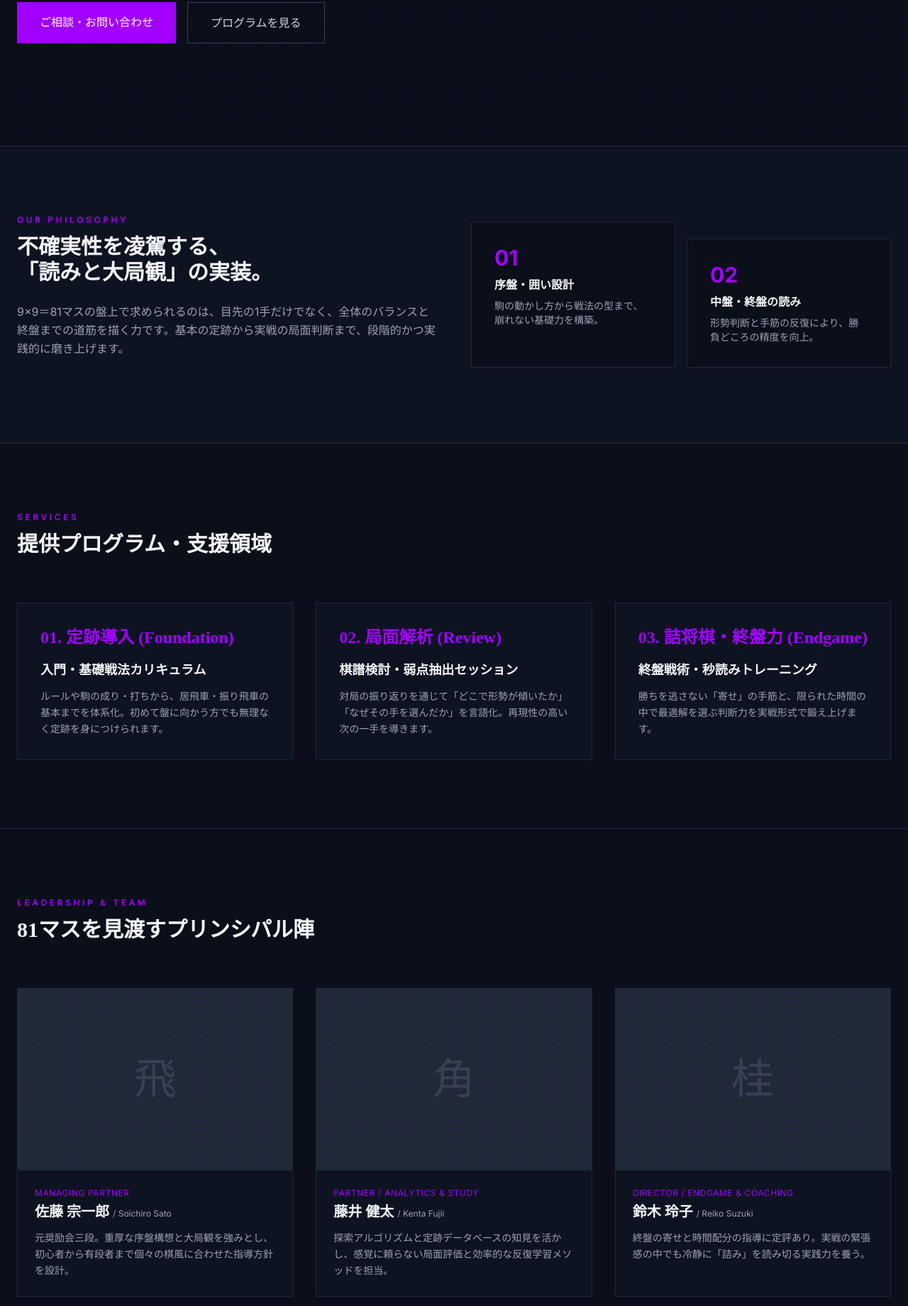
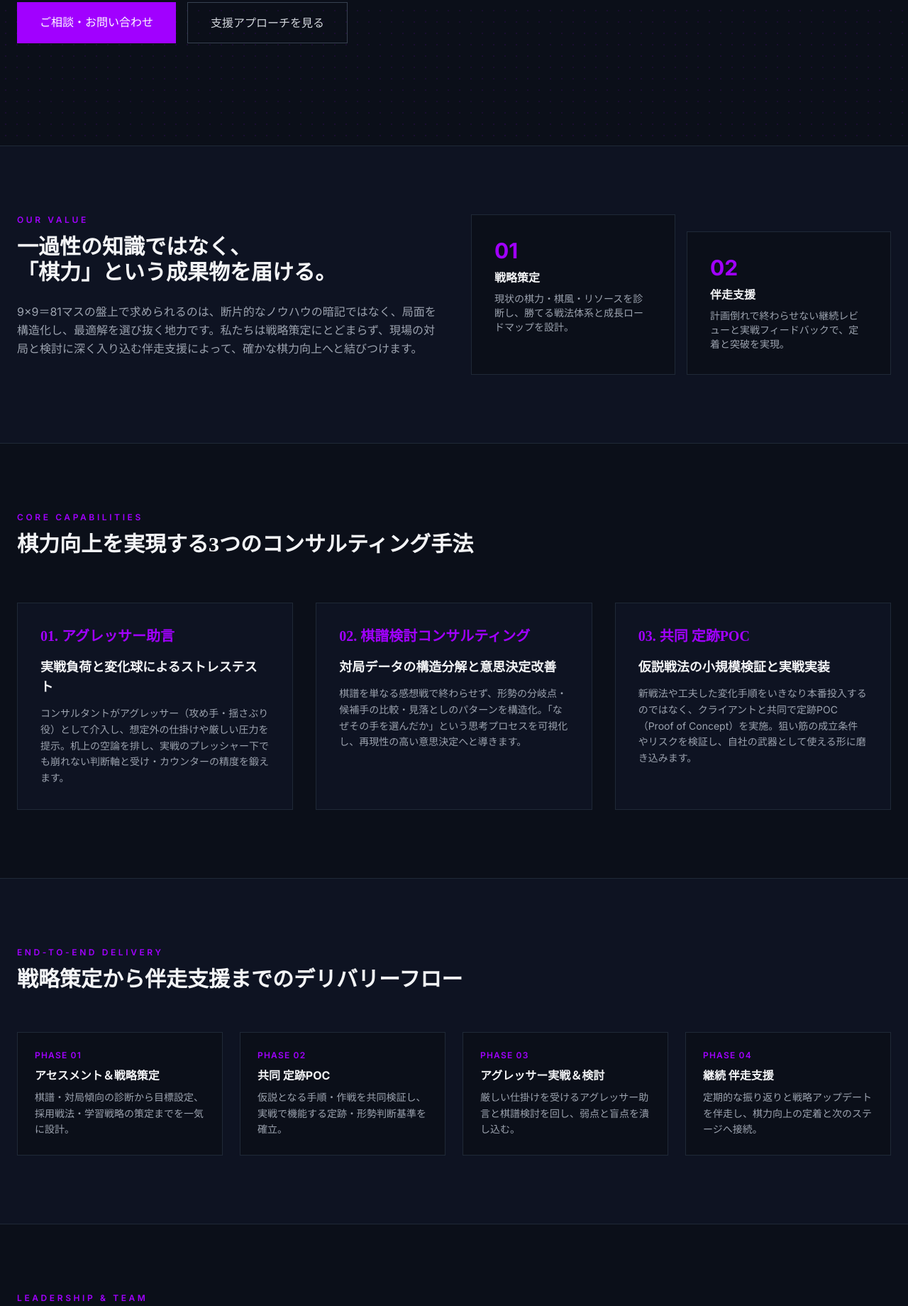
Before and after one commit to inunu1/81-consulting, a plain HTML site: page index.html in a window 1280 px wide. Shown: the part 505-2345 px from the top of the page at 71% size. Drawn offline with nearby package versions, Linux system fonts and the light colour scheme.

Commit message:
お試しで

```diff
--- a/index.html
+++ b/index.html
@@ -3,7 +3,7 @@
 <head>
     <meta charset="UTF-8">
     <meta name="viewport" content="width=device-width, initial-scale=1.0">
-    <title>81 CONSULTING | 盤上の知性と次の一手をデザインする</title>
+    <title>81 CONSULTING | 棋力というバリューを、戦略と伴走でデリバリーする</title>
     <!-- Tailwind CSS -->
     <script src="https://cdn.tailwindcss.com"></script>
     <!-- Google Fonts -->
@@ -35,8 +35,9 @@
                 <span class="font-serif text-xl tracking-wider font-bold">81 CONSULTING</span>
             </a>
             <nav class="hidden md:flex space-x-8 text-sm tracking-wider text-gray-300">
-                <a href="#vision" class="hover:text-accent transition">Vision</a>
-                <a href="#services" class="hover:text-accent transition">Services</a>
+                <a href="#vision" class="hover:text-accent transition">Value</a>
+                <a href="#services" class="hover:text-accent transition">Capabilities</a>
+                <a href="#delivery" class="hover:text-accent transition">Delivery</a>
                 <a href="#members" class="hover:text-accent transition">Team</a>
                 <a href="#contact" class="border border-accent px-5 py-2 text-accent hover:bg-accent hover:text-white transition">お問い合わせ</a>
             </nav>
@@ -47,75 +48,110 @@
     <section class="pt-32 pb-24 md:pt-48 md:pb-36 border-b border-gray-800 relative overflow-hidden">
         <div class="absolute inset-0 opacity-10 bg-[radial-gradient(#a100ff_1px,transparent_1px)] [background-size:16px_16px]"></div>
         <div class="max-w-7xl mx-auto px-6 relative z-10">
-            <span class="text-accent uppercase text-xs tracking-[0.3em] font-semibold mb-4 block">81-Square Strategic Advisory</span>
+            <span class="text-accent uppercase text-xs tracking-[0.3em] font-semibold mb-4 block">81-Square Strategic &amp; Shogi Advisory</span>
             <h1 class="font-serif text-4xl md:text-6xl font-bold tracking-tight mb-8 leading-tight">
-                81マスの大局観を、<br>次の一手の確信に。
+                「棋力」というバリューを、<br>戦略と伴走でデリバリーする。
             </h1>
             <p class="text-gray-400 text-lg md:text-xl max-w-2xl mb-12 font-light leading-relaxed">
-                81 CONSULTINGは、盤上の定跡と実践知を体系化し、思考の深度と意思決定の精度を高めるアドバイザリー＆ラーニング・ファームです（※実際の指導は将棋教室スタイルで行います）。
+                81 CONSULTINGの目的は、クライアントの棋力向上そのものです。戦略策定から伴走支援までを一気通貫で担い、定跡・棋譜・実戦負荷を通じて揺るぎない勝ち筋を実装します。
             </p>
             <div class="flex flex-col sm:flex-row space-y-4 sm:space-y-0 sm:space-x-4">
                 <a href="#contact" class="bg-accent text-white px-8 py-4 font-medium text-center hover:bg-purple-700 transition">ご相談・お問い合わせ</a>
-                <a href="#services" class="border border-gray-700 text-gray-300 px-8 py-4 font-medium text-center hover:border-white hover:text-white transition">プログラムを見る</a>
+                <a href="#services" class="border border-gray-700 text-gray-300 px-8 py-4 font-medium text-center hover:border-white hover:text-white transition">支援アプローチを見る</a>
             </div>
         </div>
     </section>
 
-    <!-- ビジョン・特徴 -->
+    <!-- バリュー定義セクション -->
     <section id="vision" class="py-24 border-b border-gray-800 bg-[#0e1322]">
         <div class="max-w-7xl mx-auto px-6">
             <div class="grid md:grid-cols-2 gap-12 items-center">
                 <div>
-                    <h2 class="text-xs tracking-[0.3em] text-accent uppercase font-semibold mb-3">Our Philosophy</h2>
-                    <h3 class="font-serif text-3xl font-bold mb-6">不確実性を凌駕する、<br>「読みと大局観」の実装。</h3>
+                    <h2 class="text-xs tracking-[0.3em] text-accent uppercase font-semibold mb-3">Our Value</h2>
+                    <h3 class="font-serif text-3xl font-bold mb-6">一過性の知識ではなく、<br>「棋力」という成果物を届ける。</h3>
                     <p class="text-gray-400 leading-relaxed mb-6">
-                        9×9＝81マスの盤上で求められるのは、目先の1手だけでなく、全体のバランスと終盤までの道筋を描く力です。基本の定跡から実戦の局面判断まで、段階的かつ実践的に磨き上げます。
+                        9×9＝81マスの盤上で求められるのは、断片的なノウハウの暗記ではなく、局面を構造化し、最適解を選び抜く地力です。私たちは戦略策定にとどまらず、現場の対局と検討に深く入り込む伴走支援によって、確かな棋力向上へと結びつけます。
                     </p>
                 </div>
                 <div class="grid grid-cols-2 gap-4">
                     <div class="bg-darkBg p-8 border border-gray-800">
                         <span class="text-accent text-3xl font-bold mb-2 block">01</span>
-                        <h4 class="font-bold mb-2">序盤・囲い設計</h4>
-                        <p class="text-sm text-gray-400">駒の動かし方から戦法の型まで、崩れない基礎力を構築。</p>
+                        <h4 class="font-bold mb-2">戦略策定</h4>
+                        <p class="text-sm text-gray-400">現状の棋力・棋風・リソースを診断し、勝てる戦法体系と成長ロードマップを設計。</p>
                     </div>
                     <div class="bg-darkBg p-8 border border-gray-800 mt-6">
                         <span class="text-accent text-3xl font-bold mb-2 block">02</span>
-                        <h4 class="font-bold mb-2">中盤・終盤の読み</h4>
-                        <p class="text-sm text-gray-400">形勢判断と手筋の反復により、勝負どころの精度を向上。</p>
+                        <h4 class="font-bold mb-2">伴走支援</h4>
+                        <p class="text-sm text-gray-400">計画倒れで終わらせない継続レビューと実戦フィードバックで、定着と突破を実現。</p>
                     </div>
                 </div>
             </div>
         </div>
     </section>
 
-    <!-- サービスセクション -->
+    <!-- コア支援手法セクション -->
     <section id="services" class="py-24 border-b border-gray-800">
         <div class="max-w-7xl mx-auto px-6">
             <div class="mb-16">
-                <h2 class="text-xs tracking-[0.3em] text-accent uppercase font-semibold mb-3">Services</h2>
-                <h3 class="font-serif text-3xl font-bold">提供プログラム・支援領域</h3>
+                <h2 class="text-xs tracking-[0.3em] text-accent uppercase font-semibold mb-3">Core Capabilities</h2>
+                <h3 class="font-serif text-3xl font-bold">棋力向上を実現する3つのコンサルティング手法</h3>
             </div>
             <div class="grid md:grid-cols-3 gap-8">
+                <!-- 手法1 -->
                 <div class="bg-[#0e1322] p-8 border border-gray-800 hover:border-accent transition group">
-                    <div class="text-accent mb-4 font-serif text-2xl font-bold">01. 定跡導入 (Foundation)</div>
-                    <h4 class="text-lg font-bold mb-3">入門・基礎戦法カリキュラム</h4>
+                    <div class="text-accent mb-4 font-serif text-xl font-bold">01. アグレッサー助言</div>
+                    <h4 class="text-lg font-bold mb-3">実戦負荷と変化球によるストレステスト</h4>
                     <p class="text-gray-400 text-sm leading-relaxed">
-                        ルールや駒の成り・打ちから、居飛車・振り飛車の基本までを体系化。初めて盤に向かう方でも無理なく定跡を身につけられます。
+                        コンサルタントがアグレッサー（攻め手・揺さぶり役）として介入し、想定外の仕掛けや厳しい圧力を提示。机上の空論を排し、実戦のプレッシャー下でも崩れない判断軸と受け・カウンターの精度を鍛えます。
                     </p>
                 </div>
+                <!-- 手法2 -->
                 <div class="bg-[#0e1322] p-8 border border-gray-800 hover:border-accent transition group">
-                    <div class="text-accent mb-4 font-serif text-2xl font-bold">02. 局面解析 (Review)</div>
-                    <h4 class="text-lg font-bold mb-3">棋譜検討・弱点抽出セッション</h4>
+                    <div class="text-accent mb-4 font-serif text-xl font-bold">02. 棋譜検討コンサルティング</div>
+                    <h4 class="text-lg font-bold mb-3">対局データの構造分解と意思決定改善</h4>
                     <p class="text-gray-400 text-sm leading-relaxed">
-                        対局の振り返りを通じて「どこで形勢が傾いたか」「なぜその手を選んだか」を言語化。再現性の高い次の一手を導きます。
+                        棋譜を単なる感想戦で終わらせず、形勢の分岐点・候補手の比較・見落としのパターンを構造化。「なぜその手を選んだか」という思考プロセスを可視化し、再現性の高い意思決定へと導きます。
                     </p>
                 </div>
+                <!-- 手法3 -->
                 <div class="bg-[#0e1322] p-8 border border-gray-800 hover:border-accent transition group">
-                    <div class="text-accent mb-4 font-serif text-2xl font-bold">03. 詰将棋・終盤力 (Endgame)</div>
-                    <h4 class="text-lg font-bold mb-3">終盤戦術・秒読みトレーニング</h4>
+                    <div class="text-accent mb-4 font-serif text-xl font-bold">03. 共同 定跡POC</div>
+                    <h4 class="text-lg font-bold mb-3">仮説戦法の小規模検証と実戦実装</h4>
                     <p class="text-gray-400 text-sm leading-relaxed">
-                        勝ちを逃さない「寄せ」の手筋と、限られた時間の中で最適解を選ぶ判断力を実戦形式で鍛え上げます。
+                        新戦法や工夫した変化手順をいきなり本番投入するのではなく、クライアントと共同で定跡POC（Proof of Concept）を実施。狙い筋の成立条件やリスクを検証し、自社の武器として使える形に磨き込みます。
                     </p>
+                </div>
+            </div>
+        </div>
+    </section>
+
+    <!-- デリバリーモデルセクション -->
+    <section id="delivery" class="py-24 border-b border-gray-800 bg-[#0e1322]">
+        <div class="max-w-7xl mx-auto px-6">
+            <div class="mb-14">
+                <h2 class="text-xs tracking-[0.3em] text-accent uppercase font-semibold mb-3">End-to-End Delivery</h2>
+                <h3 class="font-serif text-3xl font-bold">戦略策定から伴走支援までのデリバリーフロー</h3>
+            </div>
+            <div class="grid md:grid-cols-4 gap-6">
+                <div class="bg-darkBg p-6 border border-gray-800">
+                    <span class="text-xs text-accent font-semibold tracking-widest block mb-2">PHASE 01</span>
+                    <h4 class="font-bold text-base mb-2">アセスメント＆戦略策定</h4>
+                    <p class="text-sm text-gray-400 leading-relaxed">棋譜・対局傾向の診断から目標設定、採用戦法・学習戦略の策定までを一気に設計。</p>
+                </div>
+                <div class="bg-darkBg p-6 border border-gray-800">
+                    <span class="text-xs text-accent font-semibold tracking-widest block mb-2">PHASE 02</span>
+                    <h4 class="font-bold text-base mb-2">共同 定跡POC</h4>
+                    <p class="text-sm text-gray-400 leading-relaxed">仮説となる手順・作戦を共同検証し、実戦で機能する定跡・形勢判断基準を確立。</p>
+                </div>
+                <div class="bg-darkBg p-6 border border-gray-800">
+                    <span class="text-xs text-accent font-semibold tracking-widest block mb-2">PHASE 03</span>
+                    <h4 class="font-bold text-base mb-2">アグレッサー実戦＆検討</h4>
+                    <p class="text-sm text-gray-400 leading-relaxed">厳しい仕掛けを受けるアグレッサー助言と棋譜検討を回し、弱点と盲点を潰し込む。</p>
+                </div>
+                <div class="bg-darkBg p-6 border border-gray-800">
+                    <span class="text-xs text-accent font-semibold tracking-widest block mb-2">PHASE 04</span>
+                    <h4 class="font-bold text-base mb-2">継続 伴走支援</h4>
+                    <p class="text-sm text-gray-400 leading-relaxed">定期的な振り返りと戦略アップデートを伴走し、棋力向上の定着と次のステージへ接続。</p>
                 </div>
             </div>
         </div>
@@ -125,7 +161,7 @@
     <section id="members" class="py-24 border-b border-gray-800 bg-[#0b0f19]">
         <div class="max-w-7xl mx-auto px-6">
             <div class="mb-16">
-                <h2 class="text-xs tracking-[0.3em] text-accent uppercase font-semibold mb-3">Leadership & Team</h2>
+                <h2 class="text-xs tracking-[0.3em] text-accent uppercase font-semibold mb-3">Leadership &amp; Team</h2>
                 <h3 class="font-serif text-3xl font-bold">81マスを見渡すプリンシパル陣</h3>
             </div>
 
@@ -137,10 +173,10 @@
                         <span class="font-serif text-6xl text-gray-700 group-hover:text-accent transition">飛</span>
                     </div>
                     <div class="p-6">
-                        <span class="text-xs text-accent uppercase tracking-wider block mb-1">Managing Partner</span>
+                        <span class="text-xs text-accent uppercase tracking-wider block mb-1">Managing Partner / Strategy Lead</span>
                         <h4 class="font-serif text-xl font-bold mb-3">佐藤 宗一郎 <span class="text-xs font-sans text-gray-400 font-normal">/ Soichiro Sato</span></h4>
                         <p class="text-gray-400 text-sm leading-relaxed">
-                            元奨励会三段。重厚な序盤構想と大局観を強みとし、初心者から有段者まで個々の棋風に合わせた指導方針を設計。
+                            元奨励会三段。重厚な序盤構想と大局観を強みとし、戦法ロードマップ策定からアグレッサーとしての実戦負荷設計までを統括。
                         </p>
                     </div>
                 </div>
@@ -152,10 +188,10 @@
                         <span class="font-serif text-6xl text-gray-700 group-hover:text-accent transition">角</span>
                     </div>
                     <div class="p-6">
-                        <span class="text-xs text-accent uppercase tracking-wider block mb-1">Partner / Analytics & Study</span>
+                        <span class="text-xs text-accent uppercase tracking-wider block mb-1">Partner / Joseki POC &amp; Analytics</span>
                         <h4 class="font-serif text-xl font-bold mb-3">藤井 健太 <span class="text-xs font-sans text-gray-400 font-normal">/ Kenta Fujii</span></h4>
                         <p class="text-gray-400 text-sm leading-relaxed">
-                            探索アルゴリズムと定跡データベースの知見を活かし、感覚に頼らない局面評価と効率的な反復学習メソッドを担当。
+                            探索アルゴリズムと定跡データベースの知見を活かし、棋譜の定量・構造分析および共同での定跡POC設計・検証をリード。
                         </p>
                     </div>
                 </div>
@@ -167,10 +203,10 @@
                         <span class="font-serif text-6xl text-gray-700 group-hover:text-accent transition">桂</span>
                     </div>
                     <div class="p-6">
-                        <span class="text-xs text-accent uppercase tracking-wider block mb-1">Director / Endgame & Coaching</span>
+                        <span class="text-xs text-accent uppercase tracking-wider block mb-1">Director / Coaching &amp; Endgame</span>
                         <h4 class="font-serif text-xl font-bold mb-3">鈴木 玲子 <span class="text-xs font-sans text-gray-400 font-normal">/ Reiko Suzuki</span></h4>
                         <p class="text-gray-400 text-sm leading-relaxed">
-                            終盤の寄せと時間配分の指導に定評あり。実戦の緊張感の中でも冷静に「詰み」を読み切る実践力を養う。
+                            終盤の寄せと時間配分、伴走レビューの設計に定評あり。実戦の緊張感の中でも冷静に「詰み」を読み切る実践力を定着させる。
                         </p>
                     </div>
                 </div>
@@ -182,9 +218,9 @@
     <section id="contact" class="py-24 bg-[#0e1322] border-t border-gray-800">
         <div class="max-w-3xl mx-auto px-6 text-center">
             <h2 class="text-xs tracking-[0.3em] text-accent uppercase font-semibold mb-3">Contact Us</h2>
-            <h3 class="font-serif text-3xl font-bold mb-6">次の一手について、ご相談ください。</h3>
+            <h3 class="font-serif text-3xl font-bold mb-6">棋力向上の戦略と伴走について、ご相談ください。</h3>
             <p class="text-gray-400 mb-8">
-                体験レッスンや指導プランのご相談、または「実は将棋教室なのか」という確認のお問い合わせもお気軽にどうぞ。
+                定跡POCの共同検証、棋譜検討コンサルティング、アグレッサー指導や伴走プランのご相談まで、お気軽にお問い合わせください。
             </p>
             <a href="mailto:info@example.com" class="inline-block bg-accent text-white px-10 py-4 font-medium hover:bg-purple-700 transition">
                 お問い合わせメールを送る
```
